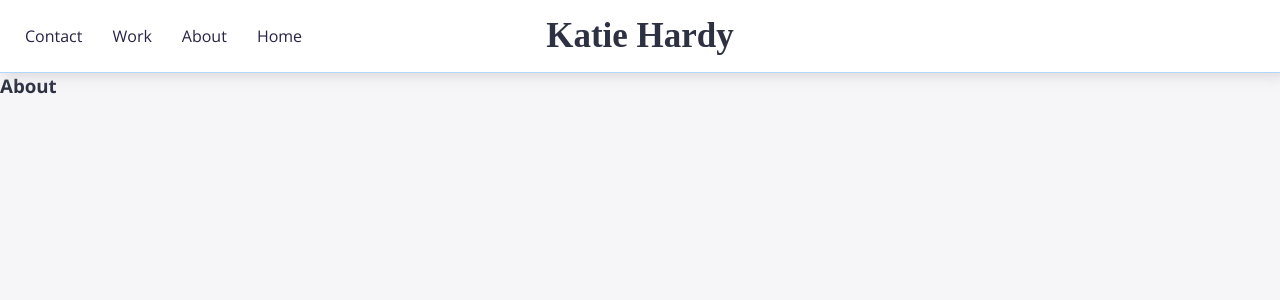
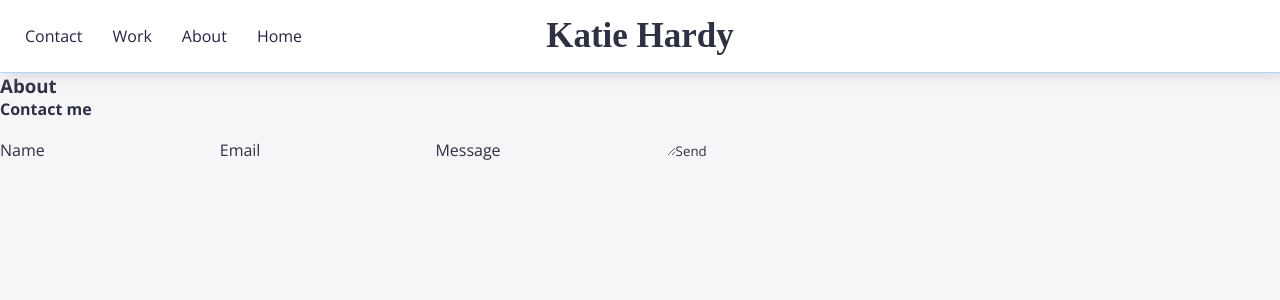
Before and after one commit to katmiah/katie-hardy-portfolio, a React (Vite) app: page /about in a window 1280 px wide. Shown: the top 300 px of the page. Built offline with nearby package versions, Linux system fonts and the light colour scheme; a web font is replaced by a local one.

Commit message:
used emailJS to add a contact me section, this commit is before styling

```diff
--- a/package.json
+++ b/package.json
@@ -10,6 +10,7 @@
     "preview": "vite preview"
   },
   "dependencies": {
+    "@emailjs/browser": "^4.4.1",
     "react": "^19.0.0",
     "react-dom": "^19.0.0"
   },
--- a/src/App.jsx
+++ b/src/App.jsx
@@ -2,6 +2,7 @@ import Header from "./Components/Header";
 import Navbar from "./Components/Navbar";
 import Home from "./Components/Home";
 import About from "./Components/About";
+import ContactForm from "./Components/ContactForm";
 import "./App.css";
 import { Routes, Route } from "react-router-dom";
 
@@ -16,6 +17,10 @@ function App() {
           <Route path="/about" element={<About />} />
         </Routes>
       </>
+      <div className="App">
+        <h4>Contact me</h4>
+        <ContactForm />
+      </div>
     </div>
   );
 }
--- /dev/null
+++ b/src/Components/ContactForm.jsx
@@ -0,0 +1,51 @@
+import { useState } from "react";
+import emailjs from "@emailjs/browser";
+
+function ContactForm() {
+  const [isSubmitting, setIsSubmitting] = useState(false);
+  const [stateMessage, setStateMessage] = useState(null);
+
+  const sendEmail = (e) => {
+    e.persist();
+    e.preventDefault();
+    setIsSubmitting(true);
+
+    emailjs
+      .sendForm(
+        import.meta.env.VITE_EMAILJS_SERVICE_ID,
+        import.meta.env.VITE_EMAILJS_TEMPLATE_ID,
+        e.target,
+        import.meta.env.VITE_EMAILJS_PUBLIC_KEY
+      )
+      .then(
+        (result) => {
+          setStateMessage("Message sent!");
+          setIsSubmitting(false);
+          setTimeout(() => {
+            setStateMessage(null);
+          }, 5000);
+        },
+        (error) => {
+          setStateMessage("Something went wrong, please try again later");
+          setIsSubmitting(false);
+          setTimeout(() => {
+            setStateMessage(null);
+          }, 5000);
+        }
+      );
+    e.target.reset();
+  };
+  return (
+    <form onSubmit={sendEmail}>
+      <label>Name</label>
+      <input type="text" name="user_name" />
+      <label>Email</label>
+      <input type="email" name="user_email" />
+      <label>Message</label>
+      <textarea name="message" />
+      <input type="submit" value="Send" disabled={isSubmitting} />
+      {stateMessage && <p>{stateMessage}</p>}
+    </form>
+  );
+}
+export default ContactForm;
```
Also changed, not shown: 2 other files (tests, documents, lock files or other folders).
